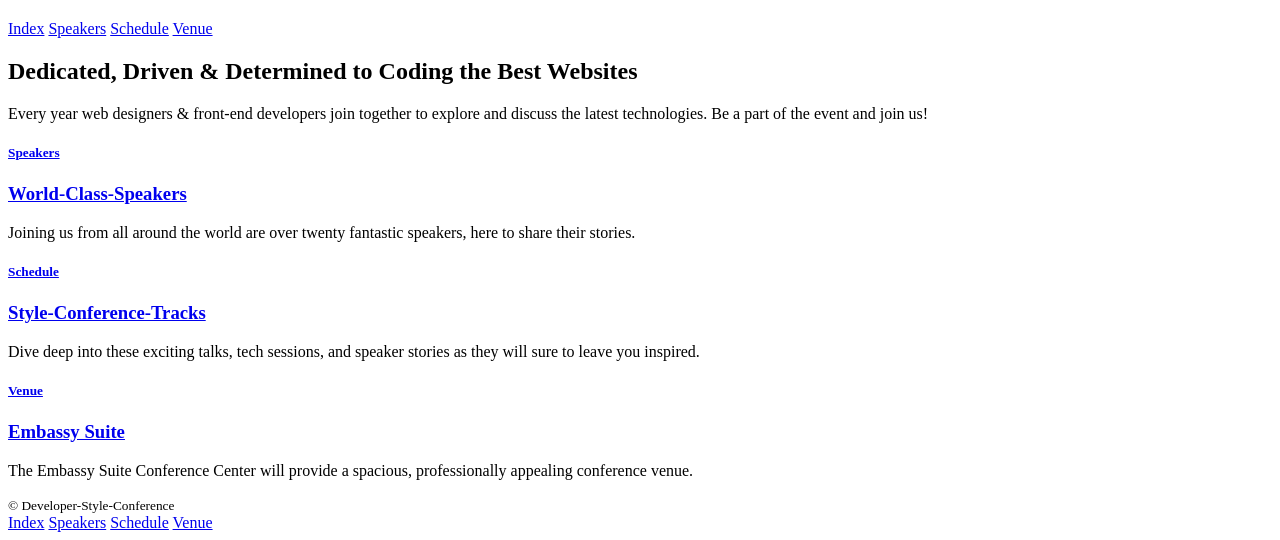
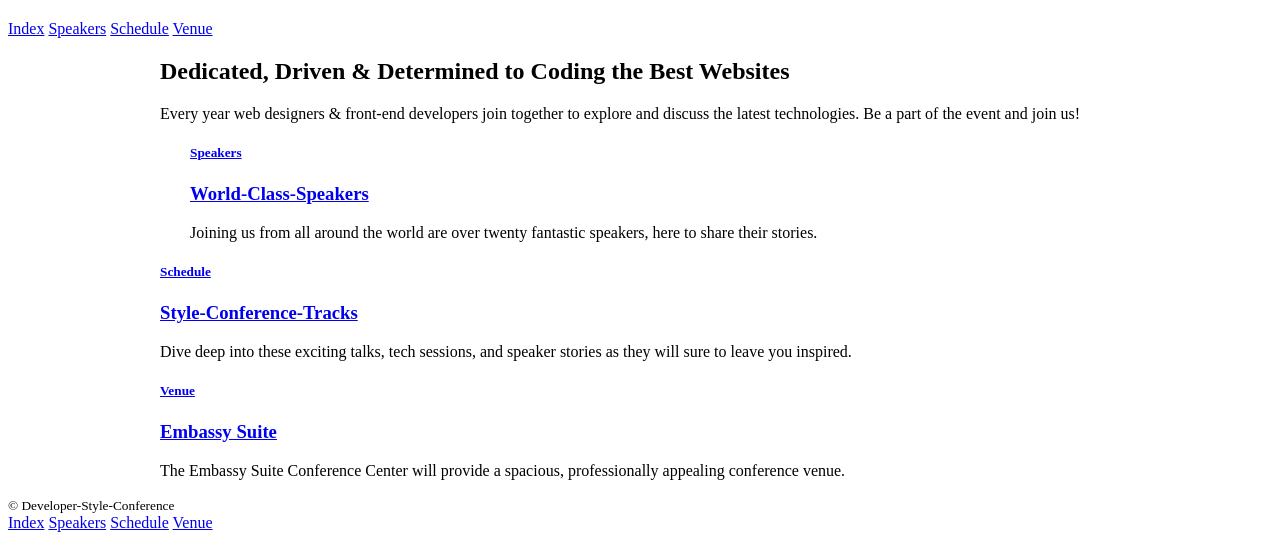
Before and after one commit to KnightVG/Style-Conference-Code-Camp, a plain HTML site: page index.html in a window 1280 px wide. Shown: the part 507-1047 px from the top of the page. Drawn offline with Linux system fonts and the light colour scheme.

Commit message:
Initial Command

```diff
--- a/index.html
+++ b/index.html
@@ -19,7 +19,7 @@
 </nav>
 </header>
 
-<section>
+<section class="container">
 <h2> Dedicated, Driven & Determined to Coding the Best Websites</h2>
 
 <p>Every year web designers & front-end developers join together to explore and discuss the latest technologies. Be a part of the event and join us!
@@ -27,7 +27,7 @@
 </p>
 
 
-<section>
+<section class="container">
     <a href="speakers.html">
     <h5>Speakers</h5>
 <h3>World-Class-Speakers</h3>
```
